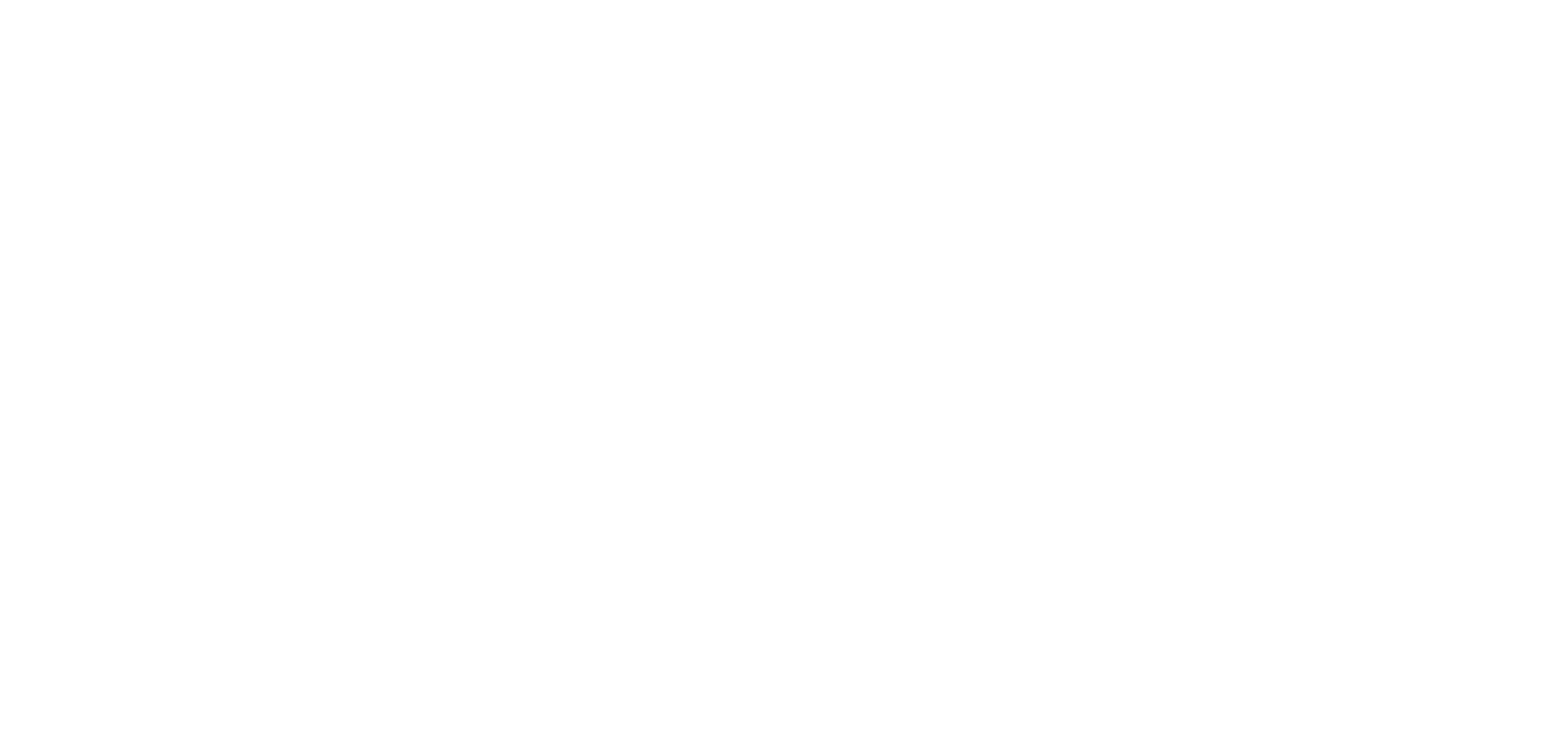
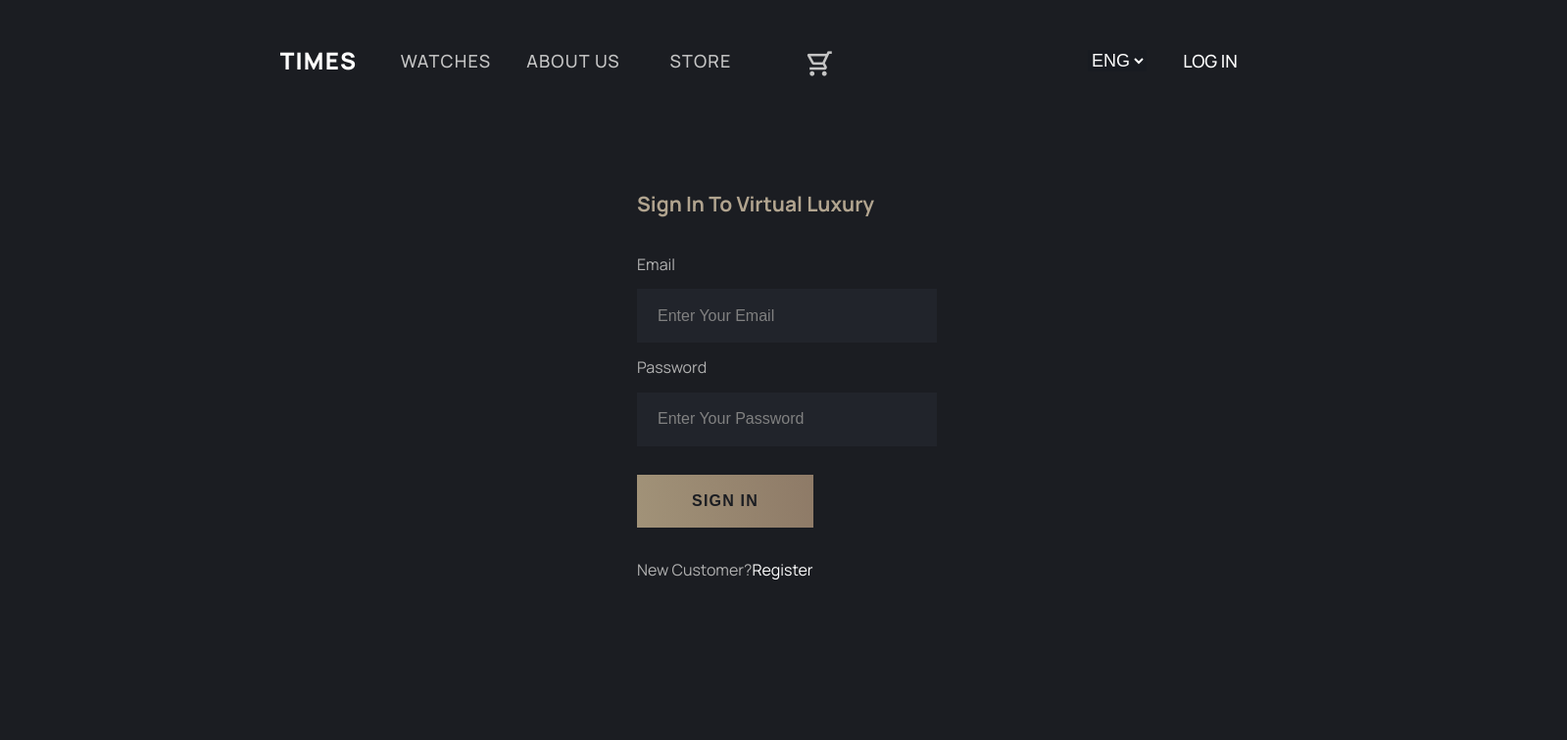
Before and after one commit to olaoyo/times, a React (Create React App) app in the folder frontend/: page /login in a window 1280 px wide. Before the commit this address had no page. Shown: the top 756 px of the page at 98% size, 1599 px wide, since content can reach past the window. Built offline with nearby package versions, Linux system fonts and the light colour scheme.

Commit message:
User login screen & functionality (debug)

```diff
--- a/frontend/src/App.js
+++ b/frontend/src/App.js
@@ -4,12 +4,14 @@
 import Products from "./components/routes/products/products.component";
 import ProductDetails from "./components/routes/productDetails/productDetails.component";
 import Cart from "./components/routes/cart/cart.component";
+import Login from "./components/routes/auth/login.component";
 
 function App() {
   return (
     <Routes>
       <Route path="/" element={<Navigation />}>
         <Route index element={<Home />} />
+        <Route path="/login" element={<Login />} />
         <Route path="/products" element={<Products />} />
         <Route path="/products/:productId" element={<ProductDetails />} />
         <Route path="/cart/" element={<Cart />} />
--- a/frontend/src/components/footer/Footer.component.jsx
+++ b/frontend/src/components/footer/Footer.component.jsx
@@ -40,7 +40,9 @@
       <Info>
         <SiteMap>
           <GoldenHeader>Site Map</GoldenHeader>
-          <Header>Home</Header>
+          <Link to="/">
+            <Header>Home</Header>
+          </Link>
           <Link to="/products">
             <Paragraph>Products</Paragraph>
           </Link>
--- a/frontend/src/components/header/Header.component.jsx
+++ b/frontend/src/components/header/Header.component.jsx
@@ -42,7 +42,7 @@
             <Option>ENG</Option>
             <Option>ESP</Option>
           </Language>
-          <Link to="/auth">
+          <Link to="/login">
             <Auth>LOG IN</Auth>
           </Link>
         </User>
--- /dev/null
+++ b/frontend/src/components/routes/auth/login.component.jsx
@@ -0,0 +1,9 @@
+import LoginScreen from "../../screens/auth/LoginScreen"
+
+function Login() {
+  return (
+    <LoginScreen />
+  )
+}
+
+export default Login
--- /dev/null
+++ b/frontend/src/components/screens/auth/LoginScreen.jsx
@@ -0,0 +1,9 @@
+import Login from "./login/Login.component"
+
+function LoginScreen() {
+  return (
+    <Login />
+  )
+}
+
+export default LoginScreen
--- /dev/null
+++ b/frontend/src/components/screens/auth/login/Login.component.jsx
@@ -0,0 +1,85 @@
+import { useState, useEffect } from "react";
+import { Link, useLocation, useNavigate } from "react-router-dom";
+import {
+  LoginStyles,
+  LoginHeader,
+  LoginForm,
+  LoginInputAndLabelGrid,
+  LoginLabel,
+  LoginInput,
+  SignInButton,
+  Register,
+} from "./Login.styles";
+import { useDispatch, useSelector } from "react-redux";
+import Loader from "../../../loader/Loader.component";
+import Message from "../../../message/Message.component";
+import { login } from "../../../../actions/userActions";
+
+function Login() {
+  const [email, setEmail] = useState("");
+  const [password, setPassword] = useState("");
+
+  const dispatch = useDispatch();
+
+  const location = useLocation();
+  const navigate = useNavigate();
+
+  const redirect = location.search ? location.search.split("=")[1] : "/";
+
+  const userLogin = useSelector((state) => state.userLogin);
+  const { userInfo, loading, error } = userLogin;
+
+  useEffect(() => {
+    if (userInfo) {
+      navigate(redirect);
+    }
+  }, [navigate, redirect, userInfo]);
+
+  const submitHandler = (event) => {
+    event.preventDefault();
+    dispatch(login(email, password));
+  };
+
+  return (
+    <>
+      {loading && <Loader />}
+      {error && <Message>{error}</Message>}
+      <LoginStyles>
+        <LoginHeader>Sign In To Virtual Luxury</LoginHeader>
+        <LoginForm onSubmit={submitHandler}>
+          <LoginInputAndLabelGrid>
+            <LoginLabel>Email</LoginLabel>
+            <LoginInput
+              type="email"
+              placeholder="Enter Your Email"
+              value={email}
+              onChange={(event) => setEmail(event.target.value)}
+              id="email"
+              // required
+            />
+          </LoginInputAndLabelGrid>
+          <LoginInputAndLabelGrid>
+            <LoginLabel>Password</LoginLabel>
+            <LoginInput
+              type="password"
+              placeholder="Enter Your Password"
+              value={password}
+              onChange={(event) => setPassword(event.target.value)}
+              id="password"
+              // required
+            />
+          </LoginInputAndLabelGrid>
+          <SignInButton type="submit">Sign In</SignInButton>
+        </LoginForm>
+        <Register>
+          New Customer?
+          <Link to={redirect ? `/register?redirect=${redirect}` : "/register"}>
+            Register
+          </Link>
+        </Register>
+      </LoginStyles>
+    </>
+  );
+}
+
+export default Login;
--- /dev/null
+++ b/frontend/src/components/screens/auth/login/Login.styles.jsx
@@ -0,0 +1,90 @@
+import styled from "styled-components";
+
+export const LoginStyles = styled.div`
+  grid-column: col-start 1 / col-end 8;
+  display: grid;
+  grid-template-columns: repeat(8, minmax(13rem, auto));
+  margin: 6.8rem 0 17rem 0;
+`;
+
+export const LoginHeader = styled.h5`
+  grid-column: 4 / span 2;
+  font-size: ${({ theme }) => theme.fontSizes.headers.h5};
+  color: ${({ theme }) => theme.colors.gold.one};
+  padding-bottom: 3.2rem;
+`;
+
+export const LoginForm = styled.form`
+  grid-column: 4 / span 2;
+  display: grid;
+  grid-template-rows: repeat(3, max-content);
+  row-gap: 1.3rem;
+`;
+
+export const LoginInputAndLabelGrid = styled.div`
+  display: grid;
+  grid-template-rows: repeat(2, max-content);
+`;
+
+export const LoginLabel = styled.label`
+  display: block;
+  color: ${({ theme }) => theme.colors.grey.two};
+  font-size: ${({ theme }) => theme.fontSizes.paragraphs.p2};
+  font-weight: 400;
+  margin-bottom: 1.2rem;
+`;
+
+export const LoginInput = styled.input`
+  width: 30.6rem;
+  height: 5.5rem;
+  border: 1px solid transparent;
+  background-color: ${({ theme }) => theme.colors.black.two};
+  color: ${({ theme }) => theme.colors.grey.three};
+  font-size: ${({ theme }) => theme.fontSizes.headers.h8};
+  font-weight: 400;
+  padding-left: 2rem;
+
+  &:focus {
+    outline: none;
+    box-shadow: 0 1rem 2rem rgba(${({ theme }) => theme.colors.gold.two}, 0.1);
+    border: 1px solid ${({ theme }) => theme.colors.gold.two};
+  }
+
+  &:focus:invalid {
+    border: 1px solid ${({ theme }) => theme.colors.gold.one};
+  }
+
+  &::-webkit-input-placeholder {
+    color: ${({ theme }) => theme.colors.grey.three};
+  }
+`;
+
+export const SignInButton = styled.button`
+  width: 18rem;
+  height: 5.4rem;
+  color: ${({ theme }) => theme.colors.black.three};
+  font-size: ${({ theme }) => theme.fontSizes.paragraphs.p2};
+  font-weight: 600;
+  letter-spacing: 0.12rem;
+  text-transform: uppercase;
+  border: none;
+  background: linear-gradient(
+    261.88deg,
+    ${({ theme }) => theme.colors.gold.two} -5.03%,
+    ${({ theme }) => theme.colors.gold.three} 98.82%
+  );
+  margin-top: 1.6rem;
+
+  &:hover {
+    cursor: pointer;
+  }
+`;
+
+export const Register = styled.p`
+  grid-column: 4 / span 2;
+  display: block;
+  color: ${({ theme }) => theme.colors.grey.two};
+  font-size: ${({ theme }) => theme.fontSizes.paragraphs.p2};
+  font-weight: 400;
+  margin-top: 3.1rem;
+`;
```
